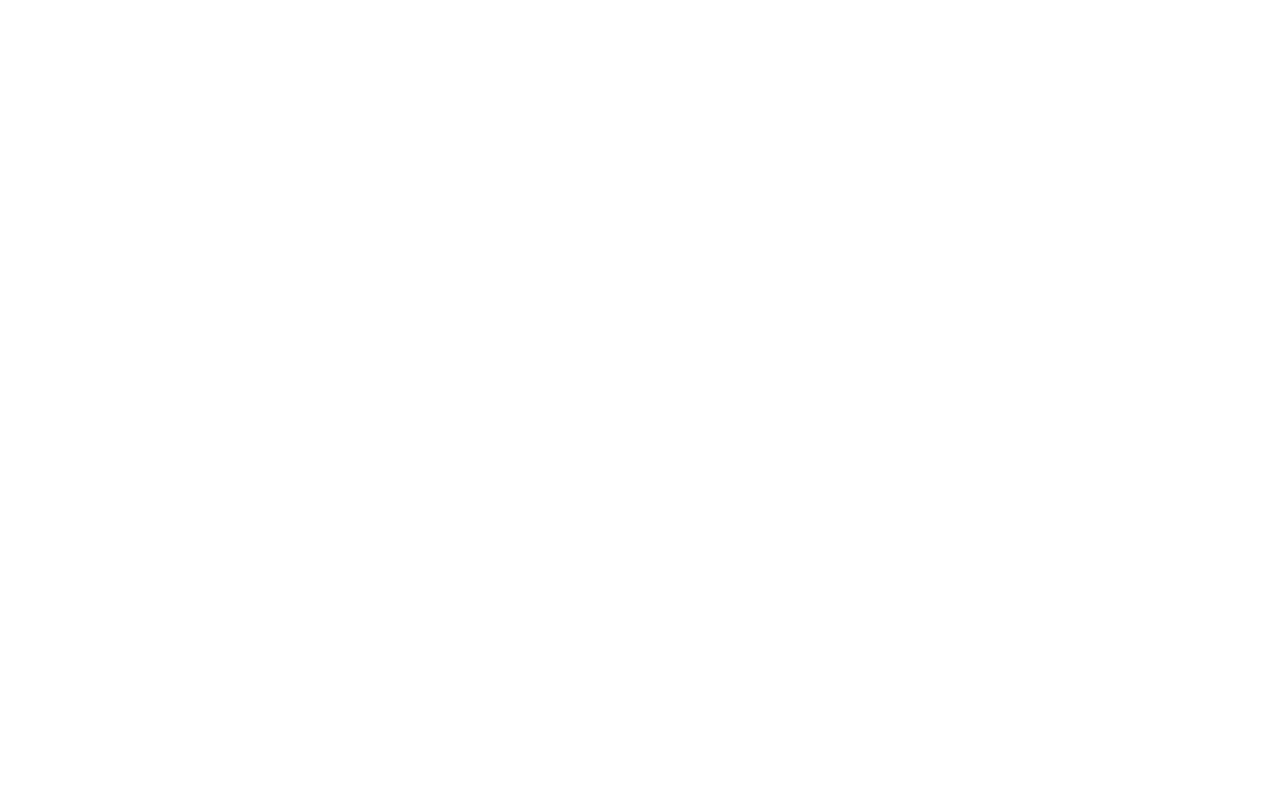
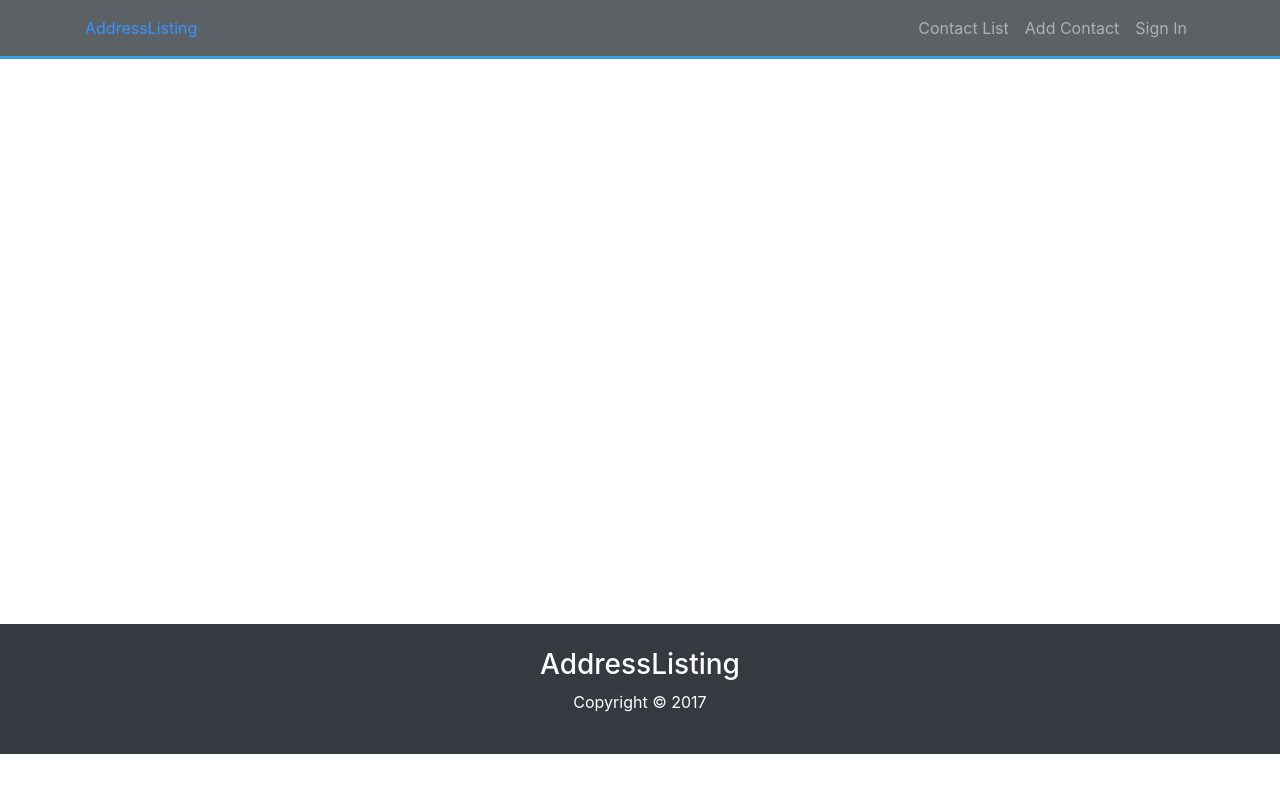
Before and after one commit to Anuoluwa/django-address-listing, a Django app: page /contacts/add/ in a window 1280 px wide. Before the commit the page is empty. Run offline with Django 3.2, Linux system fonts and the light colour scheme; some libraries are stand-ins or nearby versions.

Commit message:
Fix: fix some static elements on index

```diff
--- a/contacts/templates/add.html
+++ b/contacts/templates/add.html
@@ -0,0 +1 @@
+{% extends "index.html" %}
--- a/contacts/templates/index.html
+++ b/contacts/templates/index.html
@@ -1,36 +1,40 @@
 <<!DOCTYPE html>
   <html lang="en">
+
   <head>
     <meta charset="UTF-8">
     <meta name="viewport" content="width=device-width, initial-scale=1.0">
     <meta http-equiv="X-UA-Compatible" content="ie=edge">
     <title>Address Listing App</title>
     <title>EventsManager</title>
-  <link href="https://maxcdn.bootstrapcdn.com/font-awesome/4.7.0/css/font-awesome.min.css" rel="stylesheet" integrity="sha384-wvfXpqpZZVQGK6TAh5PVlGOfQNHSoD2xbE+QkPxCAFlNEevoEH3Sl0sibVcOQVnN"
-        crossorigin="anonymous">
-  <link rel="stylesheet" href="https://maxcdn.bootstrapcdn.com/bootstrap/4.0.0-beta.2/css/bootstrap.min.css" integrity="sha384-PsH8R72JQ3SOdhVi3uxftmaW6Vc51MKb0q5P2rRUpPvrszuE4W1povHYgTpBfshb"
-        crossorigin="anonymous">
-  <!-- {% load static %}
-  <link rel="stylesheet" href="{% static 'styles.css' %}"> -->
+    <link href="https://maxcdn.bootstrapcdn.com/font-awesome/4.7.0/css/font-awesome.min.css" rel="stylesheet" integrity="sha384-wvfXpqpZZVQGK6TAh5PVlGOfQNHSoD2xbE+QkPxCAFlNEevoEH3Sl0sibVcOQVnN" crossorigin="anonymous">
+    <link rel="stylesheet" href="https://maxcdn.bootstrapcdn.com/bootstrap/4.0.0-beta.2/css/bootstrap.min.css" integrity="sha384-PsH8R72JQ3SOdhVi3uxftmaW6Vc51MKb0q5P2rRUpPvrszuE4W1povHYgTpBfshb" crossorigin="anonymous">
+
 
   <style>
-      body{
+      .navbar {
+        border-bottom: #008ed6 3px solid;
+        opacity: 0.8;
+
+      }
+      body {
         background: white-smoke;
         color: #fff;
 
       }
-      .navbar{
-          border-bottom:#008ed6 3px solid;
-          opacity:0.8;
+
+      .navbar {
+        border-bottom: #008ed6 3px solid;
+        opacity: 0.8;
 
       }
 
-      footer{
-          margin-top: 500px;
+      footer {
+        margin-top: 600px;
       }
-
     </style>
   </head>
+
   <body>
     <!-- Navbar  -->
     <nav class="navbar navbar-expand-sm bg-dark navbar-dark fixed-top">
@@ -45,7 +49,7 @@
               <a href="{% url 'list' %}" class=" nav-link">Contact List</a>
             </li>
             <li class="nav-item">
-                      <a href="="{% url 'add' %}"" class=" nav-link">Add Contact</a>
+              <a href="=" {% url 'add' %} "" class=" nav-link">Add Contact</a>
             </li>
             <li class="nav-item">
               <a href="./usersignin.html" class=" nav-link">Sign In</a>
@@ -57,17 +61,14 @@
 
 
 
-  <script src="https://maxcdn.bootstrapcdn.com/bootstrap/4.0.0-beta.2/js/bootstrap.min.js" integrity="sha384-alpBpkh1PFOepccYVYDB4do5UnbKysX5WZXm3XxPqe5iKTfUKjNkCk9SaVuEZflJ"
-        crossorigin="anonymous"></script>
-  <script src="https://code.jquery.com/jquery-3.2.1.slim.min.js" integrity="sha384-KJ3o2DKtIkvYIK3UENzmM7KCkRr/rE9/Qpg6aAZGJwFDMVNA/GpGFF93hXpG5KkN"
-        crossorigin="anonymous"></script>
-  <script src="https://cdnjs.cloudflare.com/ajax/libs/popper.js/1.12.3/umd/popper.min.js" integrity="sha384-vFJXuSJphROIrBnz7yo7oB41mKfc8JzQZiCq4NCceLEaO4IHwicKwpJf9c9IpFgh"
-        crossorigin="anonymous"></script>
+    <script src="https://maxcdn.bootstrapcdn.com/bootstrap/4.0.0-beta.2/js/bootstrap.min.js" integrity="sha384-alpBpkh1PFOepccYVYDB4do5UnbKysX5WZXm3XxPqe5iKTfUKjNkCk9SaVuEZflJ" crossorigin="anonymous"></script>
+    <script src="https://code.jquery.com/jquery-3.2.1.slim.min.js" integrity="sha384-KJ3o2DKtIkvYIK3UENzmM7KCkRr/rE9/Qpg6aAZGJwFDMVNA/GpGFF93hXpG5KkN" crossorigin="anonymous"></script>
+    <script src="https://cdnjs.cloudflare.com/ajax/libs/popper.js/1.12.3/umd/popper.min.js" integrity="sha384-vFJXuSJphROIrBnz7yo7oB41mKfc8JzQZiCq4NCceLEaO4IHwicKwpJf9c9IpFgh" crossorigin="anonymous"></script>
 
   </body>
 
 
-<footer  class="bg-dark">
+  <footer class="bg-dark">
     <div class="container">
       <div class="row">
         <div class="col text-center">
@@ -79,4 +80,5 @@
       </div>
     </div>
   </footer>
+
   </html>
```
Lines whose indentation alone changed are shown as unchanged.
